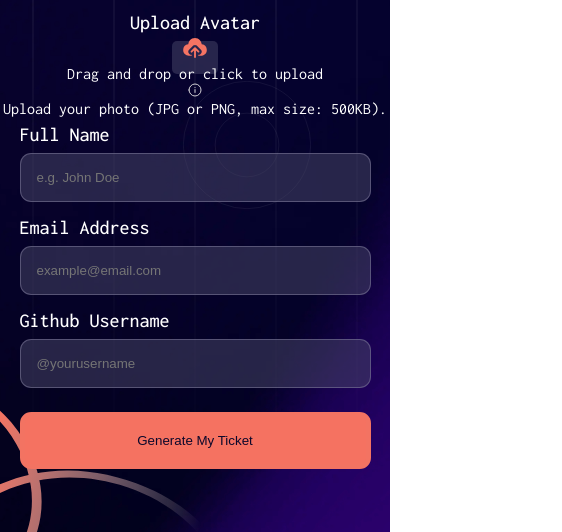
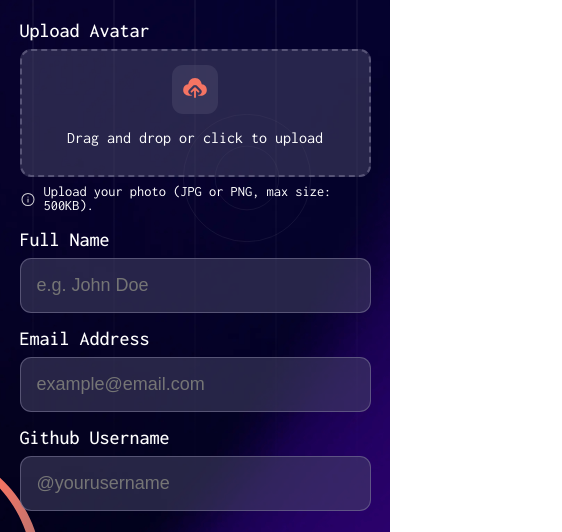
Before and after one commit to Thiagouh/conference-ticket-generator, a plain HTML site: page index.html in a window 390 px wide. Shown: the part 277-809 px from the top of the page, 562 px wide, since content can reach past the window. Drawn offline with Linux system fonts and the light colour scheme.

Commit message:
Align component styles with BEM refactor

```diff
--- a/styles/main.css
+++ b/styles/main.css
@@ -71,7 +71,7 @@ body {
   align-items: center;
 }
 
-.form__avatar-upload {
+.avatar-upload {
   width: 30rem;
   display: flex;
   flex-direction: column;
@@ -79,7 +79,7 @@ body {
   align-items: center;
 }
 
-.form__avatar-dropzone {
+.avatar-upload__dropzone {
   position: relative;
   width: 100%;
   height: 8rem;
@@ -93,6 +93,10 @@ body {
   transition: background-color 0.3s ease-in-out;
 }
 
+.avatar-upload__placeholder {
+  padding-top: 1rem;
+}
+
 .avatar-upload__input {
   opacity: 0;
   position: absolute;
@@ -102,18 +106,36 @@ body {
 }
 
 .avatar-upload__imgContainer {
-  margin-bottom: 1.1rem;
+  margin-top: 1rem;
   padding: 0.5rem;
+  border-radius: 0.7rem;
   background-color: var(--neutral-700);
-  border-radius: 5px;
-  /* CONTINUAR AJUSTANDO O CSS DO ICON */
 }
 
 .avatar-upload__icon {
-  max-height: 3rem;
+  max-height: 2rem;
 }
 
-.form__avatar-info {
+.avatar-upload__actions {
+  display: flex;
+  padding: 1rem;
+  gap: 1rem;
+}
+
+.avatar-upload__button {
+  display: flex;
+  padding: 0.4rem;
+  border: none;
+  border-radius: 5px;
+  color: var(--neutral-0);
+  background-color: var(--neutral-700);
+}
+
+.avatar-upload__button:hover {
+  text-decoration: underline;
+}
+
+.avatar-upload__info {
   display: flex;
   align-self: flex-start;
   gap: 0.5rem;
@@ -148,6 +170,8 @@ body {
   padding: 1rem;
   border: solid 1px var(--neutral-500);
   border-radius: 0.7rem;
+  font-size: large;
+  color: var(--neutral-0);
   background-color: var(--neutral-700);
 }
 
@@ -156,8 +180,10 @@ body {
   padding: 1rem;
   border: 5px solid var(--orange-700);
   border-radius: 0.7rem;
+  font-weight: bold;
+  font-size: large;
+  color: var(--neutral-900);
   background-color: var(--orange-500);
-  color: var(--neutral-900);
 }
 
 .hidden {
@@ -179,7 +205,7 @@ body {
     font-size: 2rem;
   }
 
-  .form__avatar-upload,
+  .avatar-upload,
   .form__group-fullname,
   .form__group-email,
   .form__group-github,
@@ -204,7 +230,7 @@ body {
     font-size: 1.7rem;
   }
 
-  .form__avatar-upload,
+  .avatar-upload,
   .form__group-fullname,
   .form__group-email,
   .form__group-github,
```
